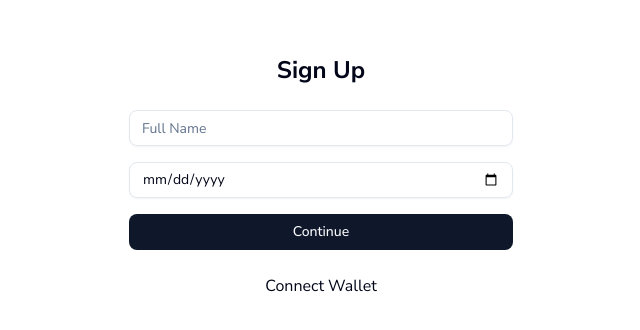
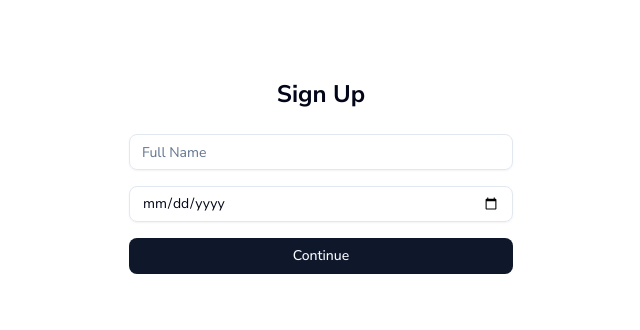
Before and after one commit to JohnsonChin1009/nitro, a Next.js app: page /sign-up in a window 1280 px wide. Shown: the part 224-554 px from the top of the page, without its empty margins (319-959 px from the left). Built offline with nearby package versions, Linux system fonts and the light colour scheme; no server answers.

Commit message:
feat: updated sign up page logic

```diff
--- a/app/sign-up/page.tsx
+++ b/app/sign-up/page.tsx
@@ -1,7 +1,6 @@
 "use client";
 
 import { useState } from "react";
-import PrivyButton from "@/components/custom/PrivyButton";
 import { Input } from "@/components/ui/input";
 import { toast } from "sonner"
 import { Button } from "@/components/ui/button";
@@ -39,7 +38,7 @@ export default function SignUpPage() {
         action: {
           label: "View",
           onClick: () => {
-            window.open(`https://sepolia.scrollscan.com/address/${data.transactionHash}`, "_blank");
+            window.open(`https://sepolia.scrollscan.com/tx//${data.transactionHash}`, "_blank");
           }
         }
       })
@@ -73,7 +72,6 @@ export default function SignUpPage() {
           />
           <Button type="submit">Continue</Button>
         </form>
-        <PrivyButton />
       </div>
     </main>
   );
```
